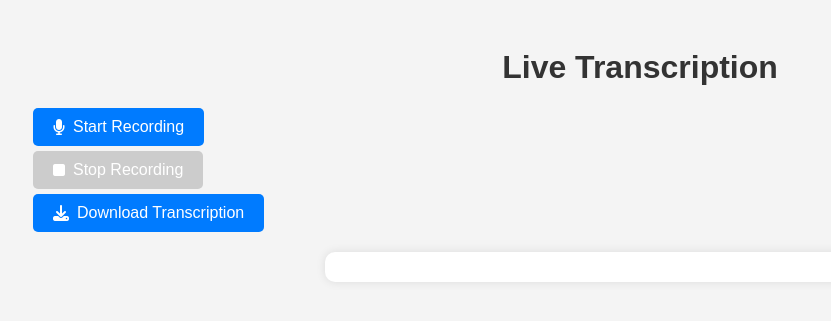
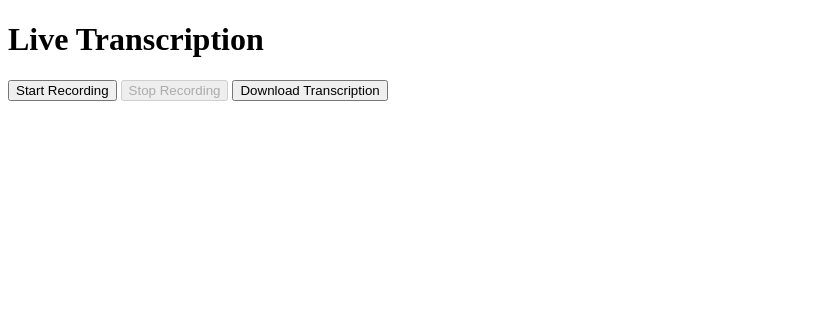
Before and after one commit to Ayka11/sufi, a Flask app: page / in a window 1280 px wide. Shown: the top 321 px of the page, without its empty margins (0-831 px from the left). Run offline with Flask 3, Linux system fonts and the light colour scheme; some libraries are stand-ins or nearby versions.

Commit message:
Update index.html

```diff
--- a/templates/index.html
+++ b/templates/index.html
@@ -4,63 +4,13 @@
     <meta charset="UTF-8">
     <meta name="viewport" content="width=device-width, initial-scale=1.0">
     <title>Live Transcription</title>
-    <script src="https://kit.fontawesome.com/a076d05399.js" crossorigin="anonymous"></script>
-    <style>
-        body {
-            font-family: Arial, sans-serif;
-            text-align: center;
-            background-color: #f4f4f4;
-            padding: 20px;
-        }
-        h1 {
-            color: #333;
-        }
-        .buttons {
-            margin: 20px 0;
-        }
-        button {
-            background-color: #007bff;
-            color: white;
-            border: none;
-            padding: 10px 20px;
-            font-size: 16px;
-            cursor: pointer;
-            border-radius: 5px;
-            margin: 5px;
-            display: flex;
-            align-items: center;
-            gap: 8px;
-        }
-        button:disabled {
-            background-color: #ccc;
-            cursor: not-allowed;
-        }
-        .transcription-container {
-            max-width: 600px;
-            margin: 20px auto;
-            background: white;
-            padding: 15px;
-            border-radius: 10px;
-            box-shadow: 0 0 10px rgba(0, 0, 0, 0.1);
-            text-align: left;
-        }
-        .transcription-item {
-            padding: 10px;
-            border-bottom: 1px solid #ddd;
-        }
-        .transcription-item:last-child {
-            border-bottom: none;
-        }
-    </style>
 </head>
 <body>
     <h1>Live Transcription</h1>
-    <div class="buttons">
-        <button id="startRecording"><i class="fas fa-microphone"></i> Start Recording</button>
-        <button id="stopRecording" disabled><i class="fas fa-stop"></i> Stop Recording</button>
-        <button id="downloadTranscription"><i class="fas fa-download"></i> Download Transcription</button>
-    </div>
-    <div class="transcription-container" id="transcriptionList"></div>
+    <button id="startRecording">Start Recording</button>
+    <button id="stopRecording" disabled>Stop Recording</button>
+    <button id="downloadTranscription">Download Transcription</button>
+    <ul id="transcriptionList"></ul>
 
     <script>
         let mediaRecorder;
@@ -96,38 +46,32 @@
             document.getElementById("stopRecording").disabled = true;
         });
 
-        async function sendAudio() {
+        function sendAudio() {
             const audioBlob = new Blob(audioChunks, { type: 'audio/webm' });
             audioChunks = [];
             const formData = new FormData();
             formData.append("audio", audioBlob, "audio.webm");
 
-            try {
-                const response = await fetch("/transcribe", { method: "POST", body: formData });
-                if (!response.ok) {
-                    throw new Error(`Server error: ${response.status} ${response.statusText}`);
-                }
-                const data = await response.json();
-                if (data.transcription) {
-                    const timestamp = new Date().toLocaleTimeString();
-                    transcriptions.unshift(`${timestamp}: ${data.transcription}`);
-                    updateTranscriptionList();
-                    localStorage.setItem("transcriptions", JSON.stringify(transcriptions));
-                }
-            } catch (error) {
-                console.error("Error:", error);
-                alert("Failed to transcribe audio. Please try again.");
-            }
+            fetch("/transcribe", { method: "POST", body: formData })
+                .then(response => response.json())
+                .then(data => {
+                    if (data.transcription) {
+                        const timestamp = new Date().toLocaleTimeString();
+                        transcriptions.push(`${timestamp}: ${data.transcription}`);
+                        updateTranscriptionList();
+                        localStorage.setItem("transcriptions", JSON.stringify(transcriptions));
+                    }
+                })
+                .catch(error => console.error("Error:", error));
         }
 
         function updateTranscriptionList() {
-            const container = document.getElementById("transcriptionList");
-            container.innerHTML = "";
+            const list = document.getElementById("transcriptionList");
+            list.innerHTML = "";
             transcriptions.forEach(text => {
-                const div = document.createElement("div");
-                div.className = "transcription-item";
-                div.textContent = text;
-                container.appendChild(div);
+                const li = document.createElement("li");
+                li.textContent = text;
+                list.appendChild(li);
             });
         }
 
```
